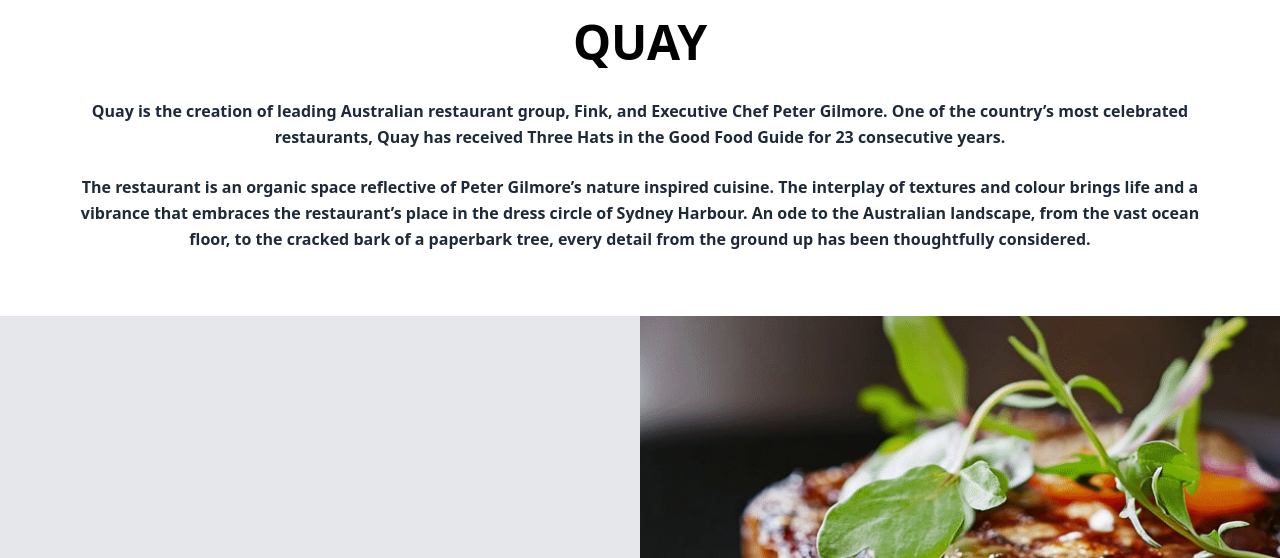
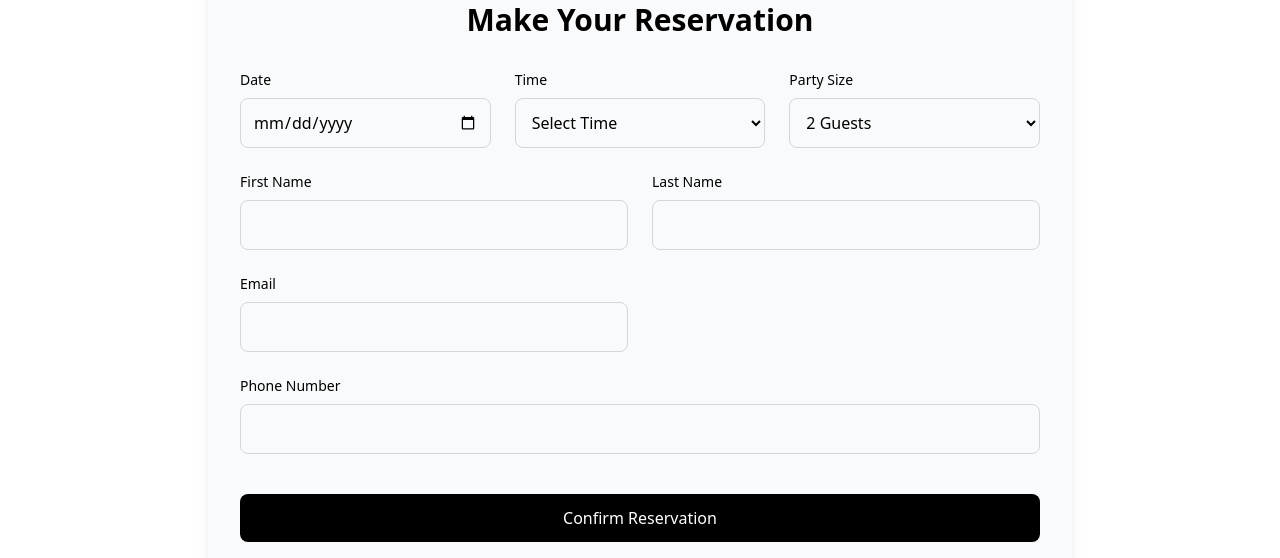
Before and after one commit to Bhawana0218/QUAY-Restaurant, a React (Vite) app: page /#/reservation in a window 1280 px wide. Shown: the part 982-1540 px from the top of the page. Built offline with nearby package versions, Linux system fonts and the light colour scheme.

Commit message:
Change in URL

```diff
--- a/src/App.jsx
+++ b/src/App.jsx
@@ -1,5 +1,5 @@
 import './App.css'
-import {BrowserRouter as Router, Routes, Route} from 'react-router-dom';
+import {HashRouter as Router, Routes, Route} from 'react-router-dom';
 import Menu from './Pages/Menu';
 import Footer from './Footer';
 import Home from './Pages/Home';
--- a/src/Pages/Home.jsx
+++ b/src/Pages/Home.jsx
@@ -4,7 +4,7 @@
 import Awards from '/src/assets/AwardsImage7.jpeg';
 import Dessert from '/src/assets/DessertImage6.webp';
 import Events from '/src/assets/EventsImage5.jpeg';
-import Chef from '/src/assets/chefImage3.png';
+import Chef from '/src/assets/ChefImage3.png';
 import ChristmasImage from '/src/assets/ChristmasImage8.jpg';
 import NewYear from '/src/assets/NewYearImage9.png';
 import Five from '/src/assets/FiveImage10.png';
--- a/src/Pages/Reservation.jsx
+++ b/src/Pages/Reservation.jsx
@@ -19,7 +19,7 @@
   const handleReservation = async(e) =>{
     e.preventDefault();
     try{
-      const {data} = await axios.post("http://localhost:4000/api/v1/reservation/send",{firstName, lastName, email, phone, date, time},{
+      const {data} = await axios.post("https://your-backend.onrender.com/api/v1/reservation/send",{firstName, lastName, email, phone, date, time},{
         headers:{
           "Content-Type": "application/json"
         }, withCredentials: true
```
